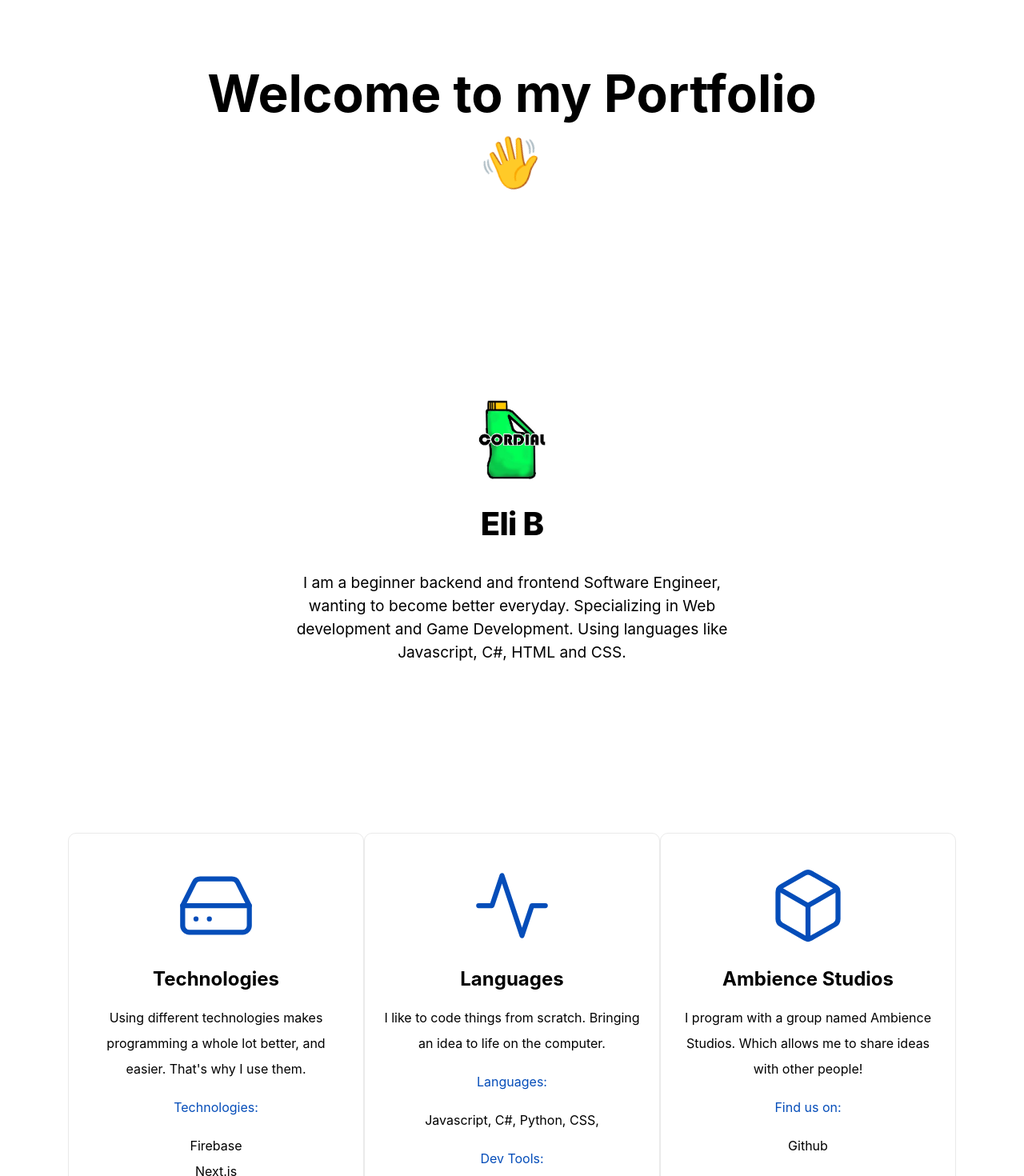
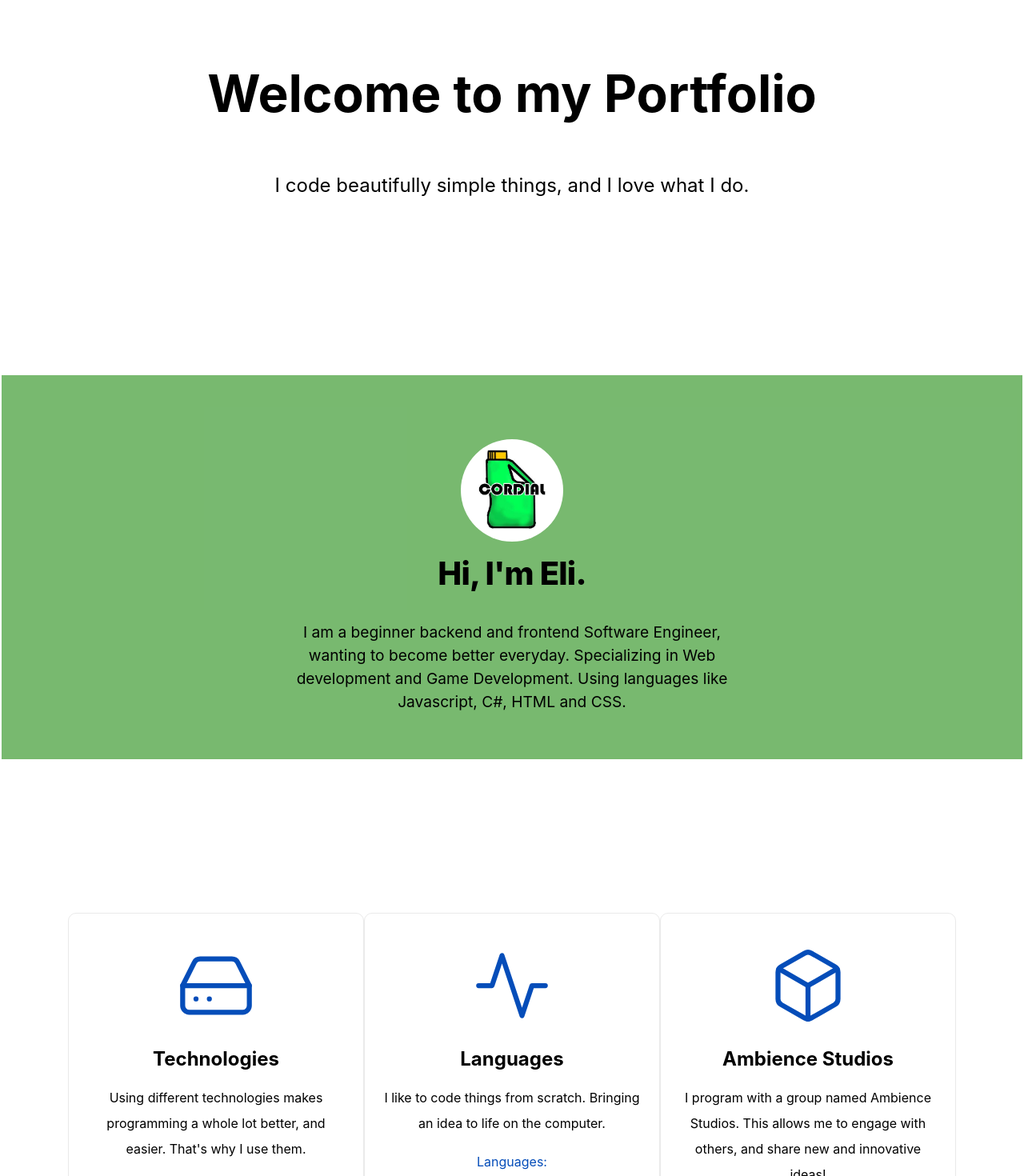
Before and after one commit to LCordial/MyPortfolio, a Next.js app: page / in a window 1280 px wide. Shown: the top 1470 px of the page at 80% size. Built offline with nearby package versions, Linux system fonts and the light colour scheme.

Commit message:
updated ui

```diff
--- a/components/About.js
+++ b/components/About.js
@@ -3,25 +3,23 @@ import utilStyles from '../styles/utils.module.scss'
 
 import Link from 'next/link'
 
-const name = 'Eli B'
+const name = "Hi, I'm Eli."
 export const siteTitle = 'My Portfolio'
 
 export default function Aboutme({ children, home }) {
   return (
-    <div className={styles.container}>
+    <div className={[styles.container, styles.backgroundContainer].join(' ')}>
       <header className={styles.header}>
         {home ? (
           <>
             <img src="/images/profile.jpg" className={`${styles.headerHomeImage} ${utilStyles.borderCircle}`} alt={name}/>
             <h1 className={utilStyles.heading2Xl}>{name}</h1>
+            <section className={utilStyles.headingMd}>
+              <p className={[utilStyles.introParagraph, styles.text].join(' ')}>I am a beginner backend and frontend Software Engineer, wanting to become better everyday. Specializing in Web development and Game Development. Using languages like Javascript, C#, HTML and CSS.</p>
+            </section>
           </>
         ) : (
           <>
-            <Link href="/">
-              <a>
-                <img src="/images/profile.jpg" className={`${styles.headerImage} ${utilStyles.borderCircle}`} alt={name}/>
-              </a>
-            </Link>
           </>
         )}
       </header>
--- a/components/Special.js
+++ b/components/Special.js
@@ -9,7 +9,7 @@ export default function Special({ children, special }) {
         <header className={styles.header}>
           {special ? (
             <>
-            <div className={styles.container}>
+            <div className={[styles.container].join(' ')}>
               <div className={styles.grid}>
                 <div className={styles.column}>
                     <div>
@@ -48,7 +48,7 @@ export default function Special({ children, special }) {
                     <figure><img src="/images/box.svg"></img></figure>
 
                       <h1 className={styles.headers}>Ambience Studios</h1>
-                      <p className={styles.text}>I program with a group named Ambience Studios. Which allows me to share ideas with other people!</p>
+                      <p className={styles.text}>I program with a group named Ambience Studios. This allows me to engage with others, and share new and innovative ideas!</p>
 
                       <p className={styles.paragraphtitle}>Find us on:</p>
                       <ul className={styles.list}>
--- a/components/component style/about.module.scss
+++ b/components/component style/about.module.scss
@@ -1,8 +1,21 @@
 .container {
-    max-width: 36rem;
     padding: 0 1rem;
     margin: 3rem auto 6rem;
   }
+  .backgroundContainer{
+    background-color: rgba(29, 138, 15, 0.596);
+    width: 99.7vw;
+    padding: 5em;
+    height: 60vh;
+
+    transition: 0.1s;
+  }
+
+  .text{
+    text-align: center;
+    max-width: 36rem;
+    justify-content: center;
+}
 
   .header {
     display: flex;
@@ -19,3 +32,16 @@
     width: 8rem;
     height: 8rem;
   }
+
+  // 2K resolution change
+  @media (max-width: 2,211,840px) {
+    .backgroundContainer{
+      height: 65vh;
+      justify-content: center;
+    }
+  }
+  @media (max-width: 600px){
+    .backgroundContainer{
+      background-color: rgba(29, 138, 15, 0.596);
+    }
+  }
--- a/components/component style/column.module.scss
+++ b/components/component style/column.module.scss
@@ -1,6 +1,5 @@
 .container {
   min-height: 100vh;
-  padding: 0 0.5rem;
   display: flex;
   flex-direction: row;
   justify-content: center;
@@ -11,7 +10,6 @@
 .grid{
   display: flex;
   flex-wrap: wrap;
-
   max-width: 5000px;
 }
 
@@ -23,6 +21,8 @@
   text-decoration: none;
   border: 1px solid #eaeaea;
   border-radius: 10px;
+
+  background-color: white;
 }
 
 .headers{
--- a/pages/index.js
+++ b/pages/index.js
@@ -26,21 +26,13 @@ export default function Home() {
 
         <h1 className="title">
           Welcome to my Portfolio
-          <p className={utilStyles.wavingHand}>
-            👋
+          <p>
+            <p className={main.paragraph}>I code beautifully simple things, and I love what I do.</p>
           </p>
+
         </h1>
 
-
-        {/* <p className="description">
-          Under construction. Please come back later.
-        </p> */}
-
-        <Aboutme home>
-          <section className={utilStyles.headingMd}>
-            <p className={utilStyles.introParagraph}>I am a beginner backend and frontend Software Engineer, wanting to become better everyday. Specializing in Web development and Game Development. Using languages like Javascript, C#, HTML and CSS.</p>
-          </section>
-        </Aboutme>
+        <Aboutme home />
 
         <Special special />
 
@@ -48,8 +40,6 @@ export default function Home() {
         <h1 className="secondaryTitle">
           Projects
         </h1>
-
-        {/* Project Grid | To be seperated into component */}
 
         <div className="grid">
 
@@ -111,11 +101,11 @@ export default function Home() {
 
         </div>
 
-        <h1 className="secondaryTitle">
+        {/* <h1 className="secondaryTitle">
           Roadmap
         </h1>
 
-        <Roadmap roadmap />
+        <Roadmap roadmap /> */}
 
       </main>
 
@@ -185,7 +175,7 @@ export default function Home() {
           margin: 0;
           line-height: 1.15;
           font-size: 4rem;
-          padding-bottom: 12rem;
+          padding-bottom: 7rem;
         }
 
         .secondaryTitle{
@@ -291,7 +281,7 @@ export default function Home() {
           width: 6px;
         }
         ::-webkit-scrollbar-track {
-          background: #f7f7f7;
+          background: #bdbdbd
         }
         ::-webkit-scrollbar-thumb {
           background-color: gray;
--- a/styles/index.module.scss
+++ b/styles/index.module.scss
@@ -12,3 +12,20 @@
     padding-bottom: 7rem;
     padding-top: 5rem;
 }
+
+.paragraph{
+    font-size: 1.5rem;
+    font-weight: lighter;
+}
+
+// Profile picture |
+
+.headerImage {
+    width: 6rem;
+    height: 6rem;
+  }
+
+.headerHomeImage {
+    width: 10rem;
+    height: 10rem;
+  }
--- a/styles/utils.module.scss
+++ b/styles/utils.module.scss
@@ -50,12 +50,11 @@
   .lightText {
     color: #999;
   }
-  .introParagraph{
-      text-align: center;
-  }
+
   .youtubeLink{
       color: rgb(17, 76, 186)
   }
+
 
   .wavingHand{
     margin: 10px;
@@ -63,6 +62,7 @@
     animation: shake 0.6s;
     animation-iteration-count: infinite;
   }
+
 
   @keyframes shake{
     0% { transform:  rotate(4deg); }
```
Also changed, not shown: components/component style/roadmap.module.scss (line endings or trailing spaces), public/images/computer.svg (added).
